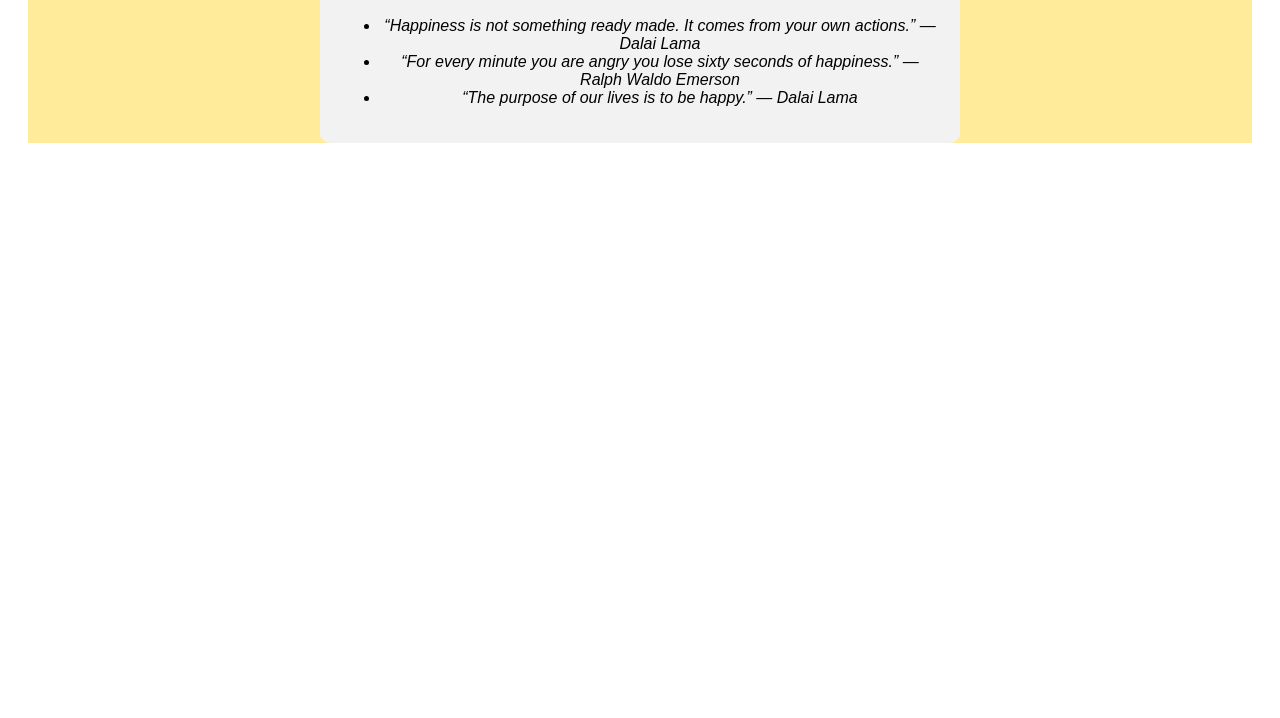
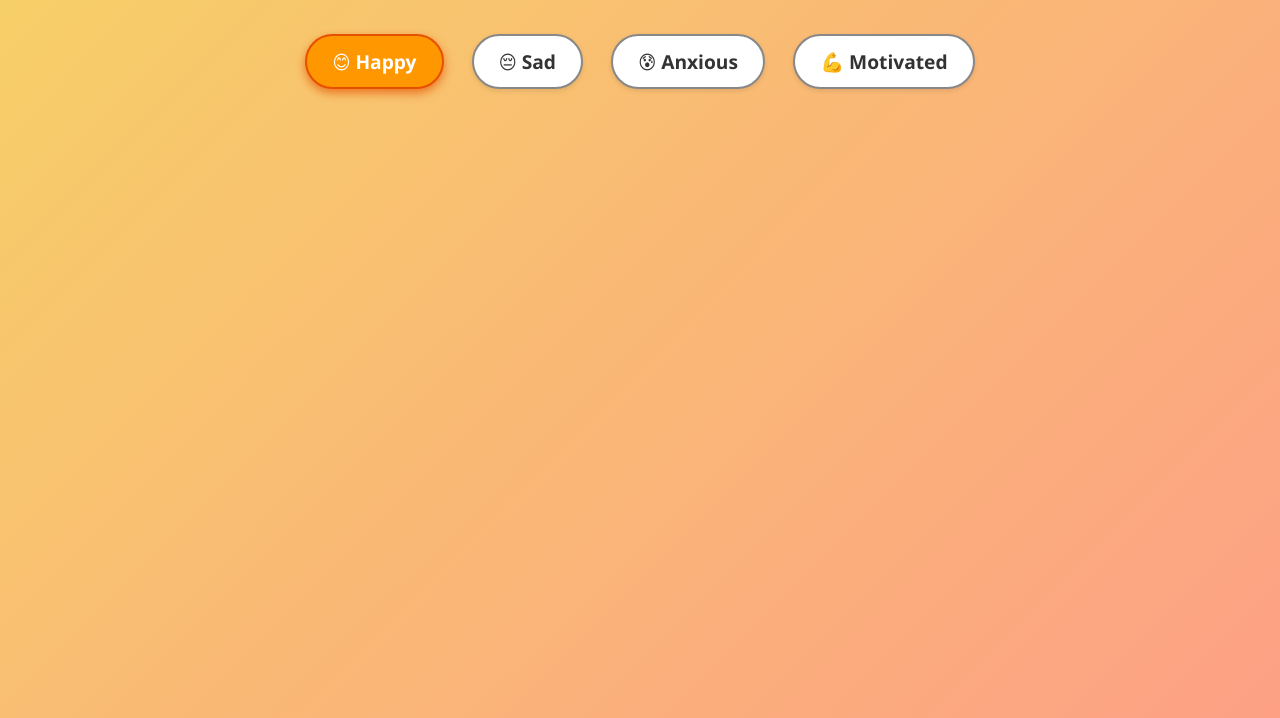
Before and after one commit to akipogi/MOODBOOST, a plain HTML site: page index.html in a window 1280 px wide. Shown: the part 178-896 px from the top of the page. Before the commit the page ends 800 px from the top, so only its background shows below. Drawn offline with Linux system fonts and the light colour scheme.

Commit message:
Update index.html

```diff
--- a/index.html
+++ b/index.html
@@ -6,83 +6,99 @@
   <title>MoodBoost</title>
   <style>
     body {
-      font-family: Arial, sans-serif;
-      text-align: center;
-      padding: 20px;
-      transition: background-color 0.3s;
+      font-family: 'Segoe UI', Tahoma, Geneva, Verdana, sans-serif;
+      background: linear-gradient(135deg, #f6d365 0%, #fda085 100%);
+      color: #333;
+      padding: 40px 20px;
+      min-height: 100vh;
+      display: flex;
+      flex-direction: column;
+      align-items: center;
+      transition: background-color 0.3s ease;
     }
 
     h1 {
-      font-size: 2.5em;
-      margin-bottom: 20px;
+      font-size: 3.5em;
+      margin-bottom: 30px;
+      text-shadow: 1px 1px 5px rgba(0, 0, 0, 0.1);
+      color: #222;
+    }
+
+    .mood-options {
+      margin: 20px 0;
+    }
+
+    .mood-options input[type="radio"] {
+      display: none;
     }
 
     .mood-options label {
-      margin: 0 10px;
+      background-color: white;
+      border: 2px solid #888;
+      padding: 12px 25px;
+      margin: 0 12px;
+      border-radius: 30px;
       cursor: pointer;
-      font-weight: bold;
-      padding: 8px 15px;
-      border-radius: 5px;
-      border: 2px solid transparent;
+      transition: background-color 0.3s, color 0.3s, border-color 0.3s;
+      box-shadow: 0 2px 5px rgba(0, 0, 0, 0.1);
+      font-weight: 600;
       user-select: none;
       display: inline-block;
-      transition: background-color 0.3s, color 0.3s, border-color 0.3s;
+      font-size: 1.2em;
     }
 
-    input[type="radio"] {
-      display: none;
+    .mood-options label:hover {
+      background-color: #ffcc80;
+      border-color: #ff9800;
+      color: #663300;
     }
 
-    /* Show selected mood's quotes */
-    #happy:checked ~ .quotes .happy,
-    #sad:checked ~ .quotes .sad,
-    #anxious:checked ~ .quotes .anxious,
-    #motivated:checked ~ .quotes .motivated {
-      display: block;
+    input[type="radio"]:checked + label {
+      background-color: #ff9800;
+      color: white;
+      border-color: #e65100;
+      box-shadow: 0 4px 10px rgba(230, 81, 0, 0.7);
     }
 
-    /* Highlight the selected label */
-    #happy:checked + label,
-    #sad:checked + label,
-    #anxious:checked + label,
-    #motivated:checked + label {
-      background-color: #333;
-      color: white;
-      border-color: #333;
+    .message {
+      display: none;
+      margin-top: 40px;
+      padding: 25px 30px;
+      width: 90%;
+      max-width: 650px;
+      border-radius: 20px;
+      box-shadow: 0 10px 20px rgba(0, 0, 0, 0.1);
+      background-color: white;
+      color: #444;
+      font-style: italic;
+      line-height: 1.6;
+      transition: background-color 0.3s ease;
     }
 
-    /* Hide all quotes by default */
-    .message {
-      display: none;
-      max-width: 600px;
-      margin: 20px auto 0;
-      padding: 20px;
-      border-radius: 10px;
-      font-style: italic;
-      background-color: #f2f2f2;
+    .message ul {
+      list-style: none;
+      padding: 0;
+      margin: 0;
     }
 
-    /* Background colors for quotes container depending on mood */
-    #happy:checked ~ .quotes {
-      background-color: #ffeb99;
+    .message li {
+      margin-bottom: 20px;
+      font-size: 1.1em;
     }
 
-    #sad:checked ~ .quotes {
-      background-color: #cce0ff;
-    }
-
-    #anxious:checked ~ .quotes {
-      background-color: #d0f0c0;
-    }
-
-    #motivated:checked ~ .quotes {
-      background-color: #ffd1dc;
+    /* Show quotes based on selected mood */
+    #happy:checked ~ .happy,
+    #sad:checked ~ .sad,
+    #anxious:checked ~ .anxious,
+    #motivated:checked ~ .motivated {
+      display: block;
     }
   </style>
 </head>
 <body>
   <h1>MoodBoost</h1>
 
+  <div class="mood-options">
     <input type="radio" name="mood" id="happy" checked />
     <label for="happy">😊 Happy</label>
 
@@ -94,39 +110,46 @@
 
     <input type="radio" name="mood" id="motivated" />
     <label for="motivated">💪 Motivated</label>
+  </div>
 
-  <div class="quotes">
+  <!-- Happy Quotes -->
   <div class="message happy">
     <ul>
       <li>“Happiness is not something ready made. It comes from your own actions.” — Dalai Lama</li>
       <li>“For every minute you are angry you lose sixty seconds of happiness.” — Ralph Waldo Emerson</li>
       <li>“The purpose of our lives is to be happy.” — Dalai Lama</li>
+      <li>“Count your age by friends, not years. Count your life by smiles, not tears.” — John Lennon</li>
     </ul>
   </div>
 
+  <!-- Sad Quotes -->
   <div class="message sad">
     <ul>
       <li>“Tears come from the heart and not from the brain.” — Leonardo da Vinci</li>
       <li>“The wound is the place where the Light enters you.” — Rumi</li>
       <li>“Every storm runs out of rain, just like every dark night turns into day.” — Gary Allan</li>
+      <li>“Sadness flies away on the wings of time.” — Jean de La Fontaine</li>
     </ul>
   </div>
 
+  <!-- Anxious Quotes -->
   <div class="message anxious">
     <ul>
       <li>“You don’t have to control your thoughts. You just have to stop letting them control you.” — Dan Millman</li>
       <li>“Do not anticipate trouble, or worry about what may never happen. Keep in the sunlight.” — Benjamin Franklin</li>
       <li>“This too shall pass.” — Persian adage</li>
+      <li>“Feelings come and go like clouds in a windy sky. Conscious breathing is my anchor.” — Thich Nhat Hanh</li>
     </ul>
   </div>
 
+  <!-- Motivated Quotes -->
   <div class="message motivated">
     <ul>
       <li>“Start where you are. Use what you have. Do what you can.” — Arthur Ashe</li>
       <li>“The future depends on what you do today.” — Mahatma Gandhi</li>
       <li>“Don’t watch the clock; do what it does. Keep going.” — Sam Levenson</li>
+      <li>“Success usually comes to those who are too busy to be looking for it.” — Henry David Thoreau</li>
     </ul>
-    </div>
   </div>
 </body>
 </html>
```
Lines whose indentation alone changed are shown as unchanged.
